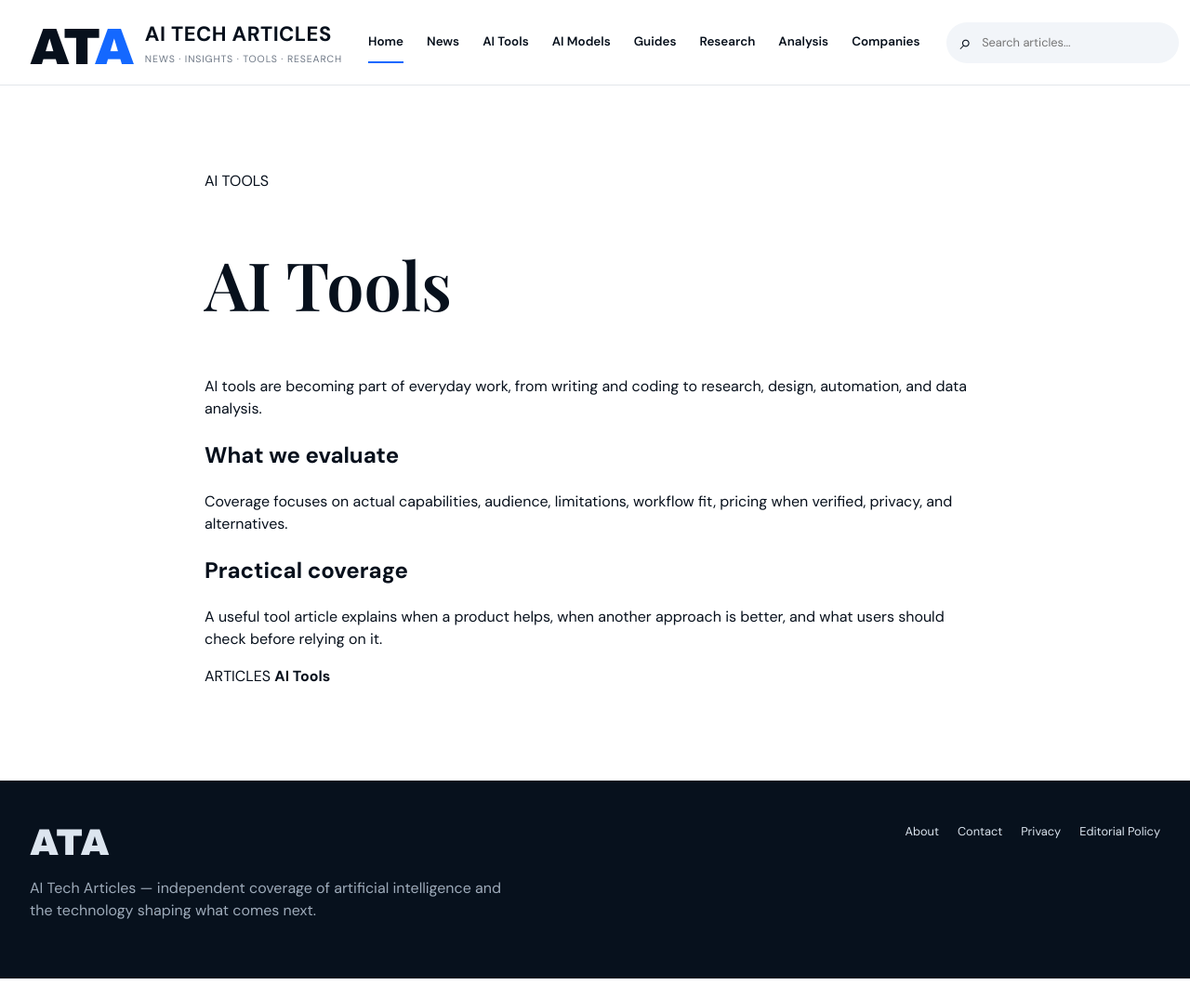
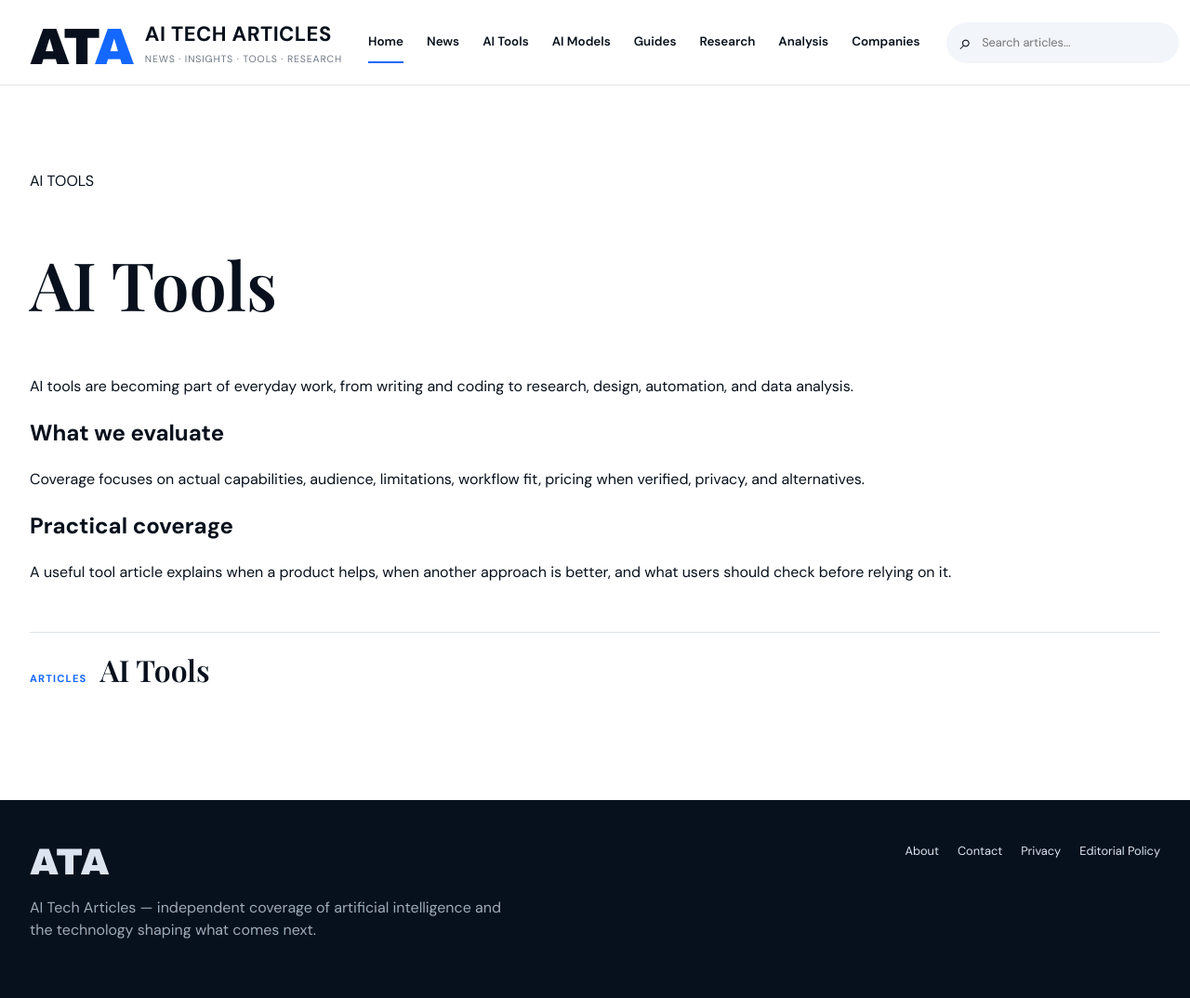
Before and after one commit to todaysnewsai/ChatGPTScope, a Jekyll site: the page built from tools/index.md, in a window 1280 px wide and 1074 px high. Shown: the whole window at 93% size. Built offline with Jekyll 4.4.1, drawn with Linux system fonts in a browser that asks for light colours.

Commit message:
Add responsive category article grids

```diff
--- a/assets/css/style.css
+++ b/assets/css/style.css
@@ -161,3 +161,17 @@
   .site-footer{width:100%;overflow:hidden}
 }
 .article-cover{display:block;width:100%;max-height:620px;object-fit:cover;border-radius:12px;margin:24px 0 30px}.dek{font-size:1.2rem;color:#667085;line-height:1.6;margin:0 0 35px}@media(max-width:600px){.article-cover{max-height:340px;border-radius:9px;margin:18px 0 24px}.dek{font-size:1.05rem}}
+
+
+/* Category article listings */
+.page-category{width:min(calc(100% - 64px),var(--max));max-width:var(--max)}
+.category-articles{margin-top:52px}
+.category-articles-heading{display:flex;align-items:baseline;gap:14px;border-top:1px solid var(--line);padding-top:22px;margin-bottom:22px}
+.category-articles-heading span{color:var(--blue);font-size:.7rem;font-weight:800;letter-spacing:.1em}
+.category-articles-heading strong{font:600 2rem/1.1 var(--serif)}
+.page-category .news-grid{grid-template-columns:repeat(4,1fr)}
+@media(max-width:900px){.page-category .news-grid{grid-template-columns:repeat(2,1fr)}}
+@media(max-width:600px){
+  .page-category{width:calc(100% - 24px)}
+  .page-category .news-grid{grid-template-columns:1fr}
+}
```
